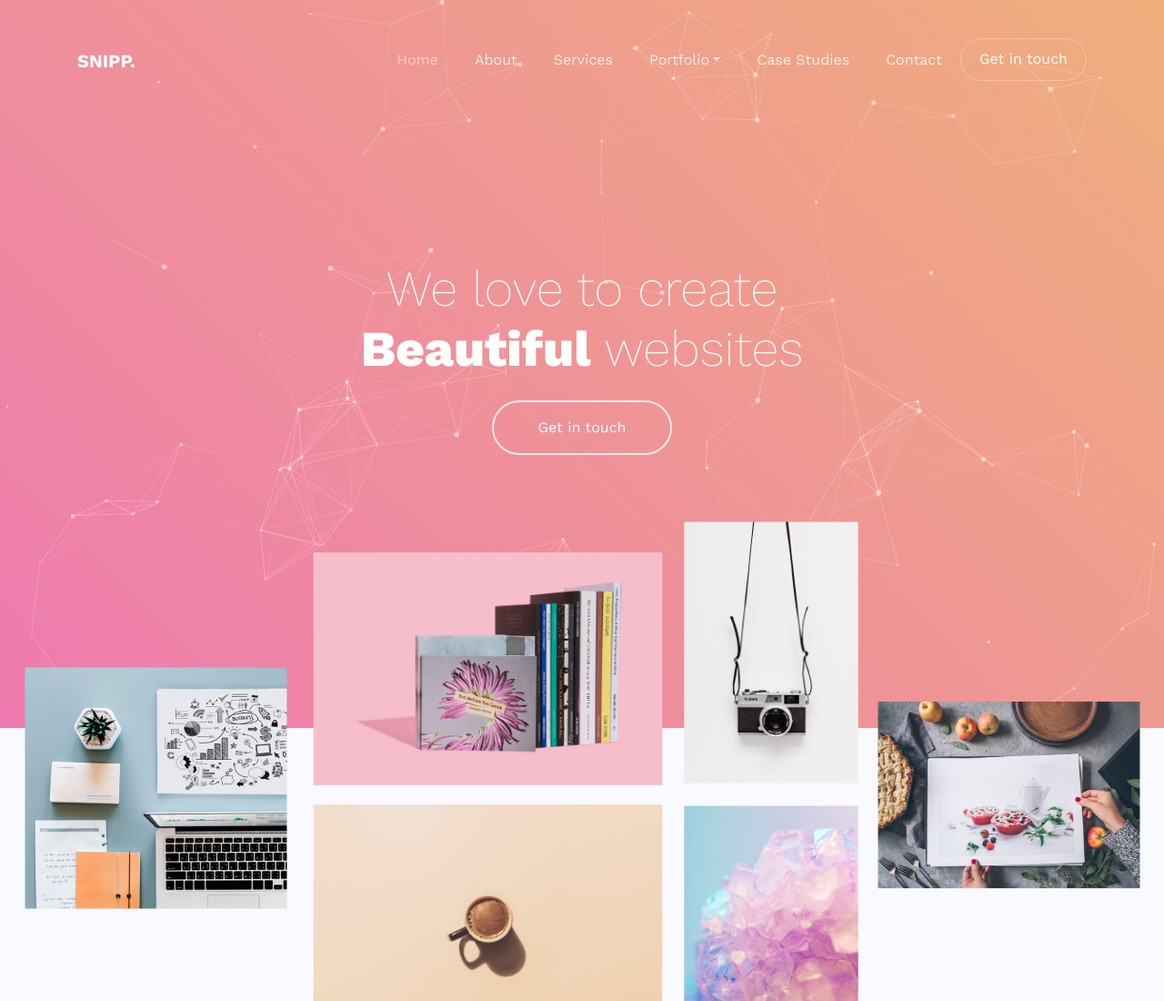
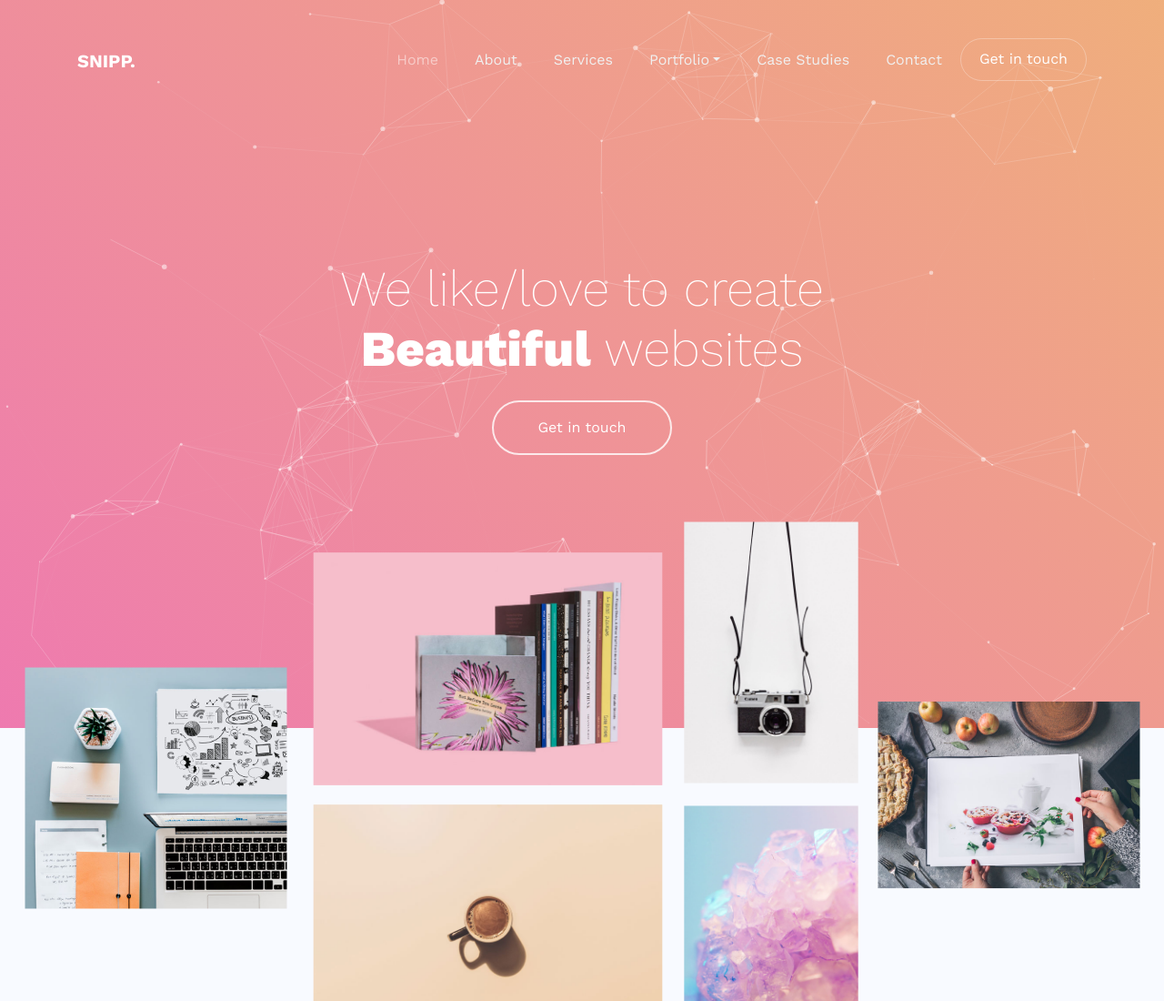
Before and after one commit to sivaperuman/Snipp, a plain HTML site: page index.html in a window 1280 px wide. Shown: the top 1100 px of the page at 91% size. Drawn offline with nearby package versions, Linux system fonts and the light colour scheme; some packages are replaced by stand-ins of ours; no server answers; files whose address does not match are found by name.

Commit message:
Update index.html

```diff
--- a/index.html
+++ b/index.html
@@ -63,7 +63,7 @@
       <div class="container">
         <div class="row no-gutters slider-text align-items-center justify-content-center" data-scrollax-parent="true">
           <div class="col-md-6 ftco-animate text-center" data-scrollax=" properties: { translateY: '70%' }">
-            <h1 class="mb-4" data-scrollax="properties: { translateY: '30%', opacity: 1.6 }">We love to create <strong>Beautiful</strong> websites</h1>
+            <h1 class="mb-4" data-scrollax="properties: { translateY: '30%', opacity: 1.6 }">We like/love to create <strong>Beautiful</strong> websites</h1>
             <p data-scrollax="properties: { translateY: '30%', opacity: 1.6 }"><a href="#" class="btn btn-primary btn-outline-white px-5 py-3">Get in touch</a></p>
           </div>
         </div>
```
